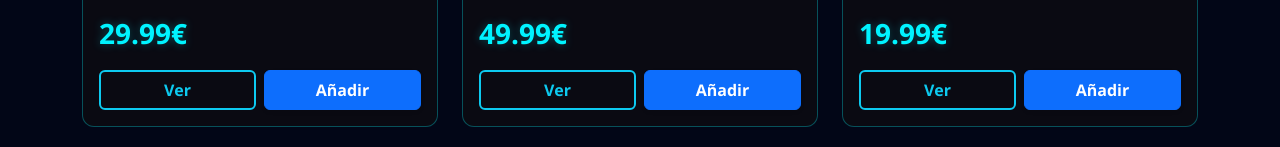
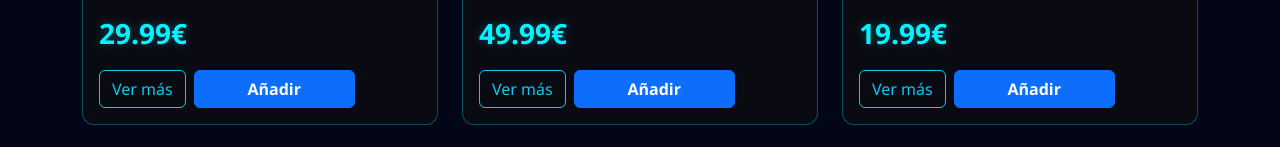
Before and after one commit to Oscar04525/PixelAcademy, an Angular app: page /catalog in a window 1280 px wide. Shown: the part 539-686 px from the top of the page. Built offline with nearby package versions, Linux system fonts and the light colour scheme.

Commit message:
error 404 hecho en anterior comit

```diff
--- a/public/data/cursos.json
+++ b/public/data/cursos.json
@@ -2,7 +2,7 @@
   {
     "id": 1,
     "titulo": "Unity 2D/3D",
-    "description": "Domina el desarrollo de videojuegos con Unity. Aprenderás desde la interfaz básica hasta mecánicas complejas, física de objetos y exportación multiplataforma. [cite: 1, 2]",
+    "description": "Domina el desarrollo de videojuegos con Unity. Aprenderás desde la interfaz básica hasta mecánicas complejas, física de objetos y exportación multiplataforma.",
     "precio": 29.99,
     "imagen": "https://user-images.githubusercontent.com/45159366/147710948-fe9a4d6f-38ff-4e57-ad5f-1095e48192b7.png",
     "categoria": "Motor de Juegos",
@@ -11,7 +11,7 @@
   {
     "id": 2,
     "titulo": "Unreal Engine 5",
-    "description": "Sumérgete en el motor más potente de la industria. Domina herramientas como Lumen y Nanite para crear entornos hiperrealistas y cinemáticas de alta fidelidad. [cite: 3, 4, 5, 6]",
+    "description": "Sumérgete en el motor más potente de la industria. Domina herramientas como Lumen y Nanite para crear entornos hiperrealistas y cinemáticas de alta fidelidad.",
     "precio": 49.99,
     "imagen": "https://images.squarespace-cdn.com/content/57684c23e58c629692049787/1598372204601-28MOBASZS88E21EUXDB0/Unreal+Engine+5+Demonstration?format=1500w",
     "categoria": "Motor de Juegos",
@@ -20,7 +20,7 @@
   {
     "id": 3,
     "titulo": "Pixel Art Master",
-    "description": "Aprende el arte de la limitación. Crea personajes, fondos y animaciones cuadro a cuadro con una estética retro perfecta para juegos indie modernos. [cite: 7, 8]",
+    "description": "Aprende el arte de la limitación. Crea personajes, fondos y animaciones cuadro a cuadro con una estética retro perfecta para juegos indie modernos.",
     "precio": 19.99,
     "imagen": "https://i.etsystatic.com/42415510/r/il/03397a/5644741633/il_570xN.5644741633_42q0.jpg",
     "categoria": "Arte",
@@ -29,7 +29,7 @@
   {
     "id": 4,
     "titulo": "Modelado 3D",
-    "description": "Desde el esculpido digital hasta el retopology. Domina el flujo de trabajo para crear assets optimizados listos para ser usados en cualquier motor de juegos. [cite: 9, 10, 11]",
+    "description": "Desde el esculpido digital hasta el retopology. Domina el flujo de trabajo para crear assets optimizados listos para ser usados en cualquier motor de juegos.",
     "precio": 34.99,
     "imagen": "https://p.turbosquid.com/ts-thumb/XH/1DeWv3/TnMkNUE5/3/png/1374285915/1920x1080/fit_q87/382dae9b78955161f8644e3296af39acf046ec90/3.jpg",
     "categoria": "Arte",
@@ -38,7 +38,7 @@
   {
     "id": 5,
     "titulo": "Desarrollo Mobile",
-    "description": "Lleva tus ideas al bolsillo de todos. Aprende las particularidades del desarrollo para iOS y Android, optimización de recursos y controles táctiles. [cite: 12, 13]",
+    "description": "Lleva tus ideas al bolsillo de todos. Aprende las particularidades del desarrollo para iOS y Android, optimización de recursos y controles táctiles.",
     "precio": 24.99,
     "imagen": "https://www.qualitydevs.com/wp-content/uploads/2021/03/Desarrollo-apps-moviles.jpg",
     "categoria": "Desarrollo",
@@ -47,7 +47,7 @@
   {
     "id": 6,
     "titulo": "Iluminación Avanzada",
-    "description": "El secreto de una buena atmósfera es la luz. Aprende técnicas de iluminación global, bakeado de sombras y post-procesado para dar vida a tus escenas. [cite: 14]",
+    "description": "El secreto de una buena atmósfera es la luz. Aprende técnicas de iluminación global, bakeado de sombras y post-procesado para dar vida a tus escenas.",
     "precio": 39.99,
     "imagen": "https://dconceptgroup.com/wp-content/uploads/2024/08/iluminacion-en-data-centers.jpg",
     "categoria": "Gráficos",
--- a/src/app/pages/catalog/catalog.component.html
+++ b/src/app/pages/catalog/catalog.component.html
@@ -38,10 +38,9 @@
               </p>
 
               <div class="d-flex gap-2">
-                <a [routerLink]="['/curso', course.id]"
-                   class="btn btn-outline-info w-50 fw-bold border-2">
-                  Ver
-                </a>
+                <button class="btn btn-outline-info" [routerLink]="['/detalle-curso', course.id]">
+                  Ver más
+                </button>
 
                 <button (click)="agregarAlCarrito(course)"
                         class="btn btn-primary w-50 fw-bold shadow-sm">
```
